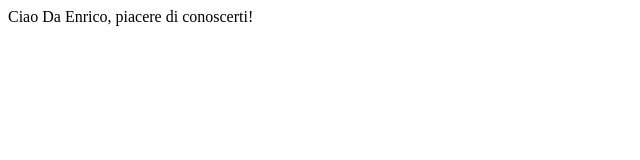
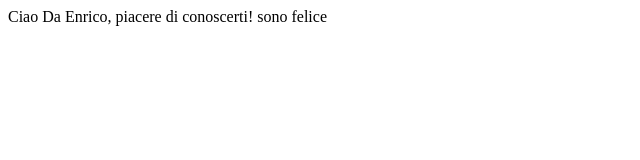
Before and after one commit to enrik10rsm/ilmiosito, a website: page index.html in a window 1280 px wide. Shown: the full height of the page, 0-640 px from the left. Drawn offline with Linux system fonts and the light colour scheme.

Commit message:
sono felice

```diff
--- a/index.html
+++ b/index.html
@@ -7,7 +7,6 @@
     <title>Vite App</title>
   </head>
   <body>
-    <div id="app"></div>
-   <div>Ciao Da Enrico, piacere di conoscerti!</div>
+   <div>Ciao Da Enrico, piacere di conoscerti! sono felice</div>
   </body>
 </html>
```
